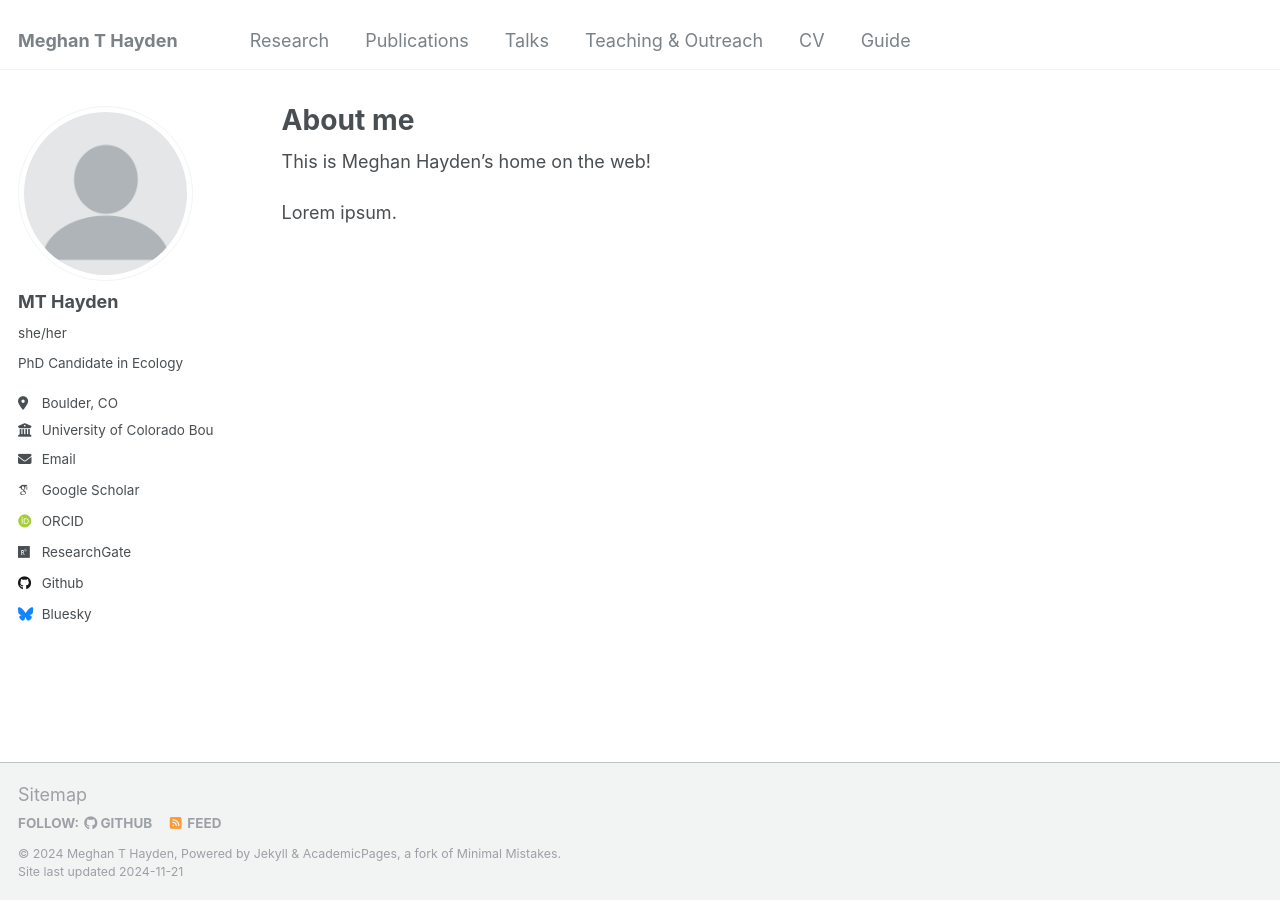
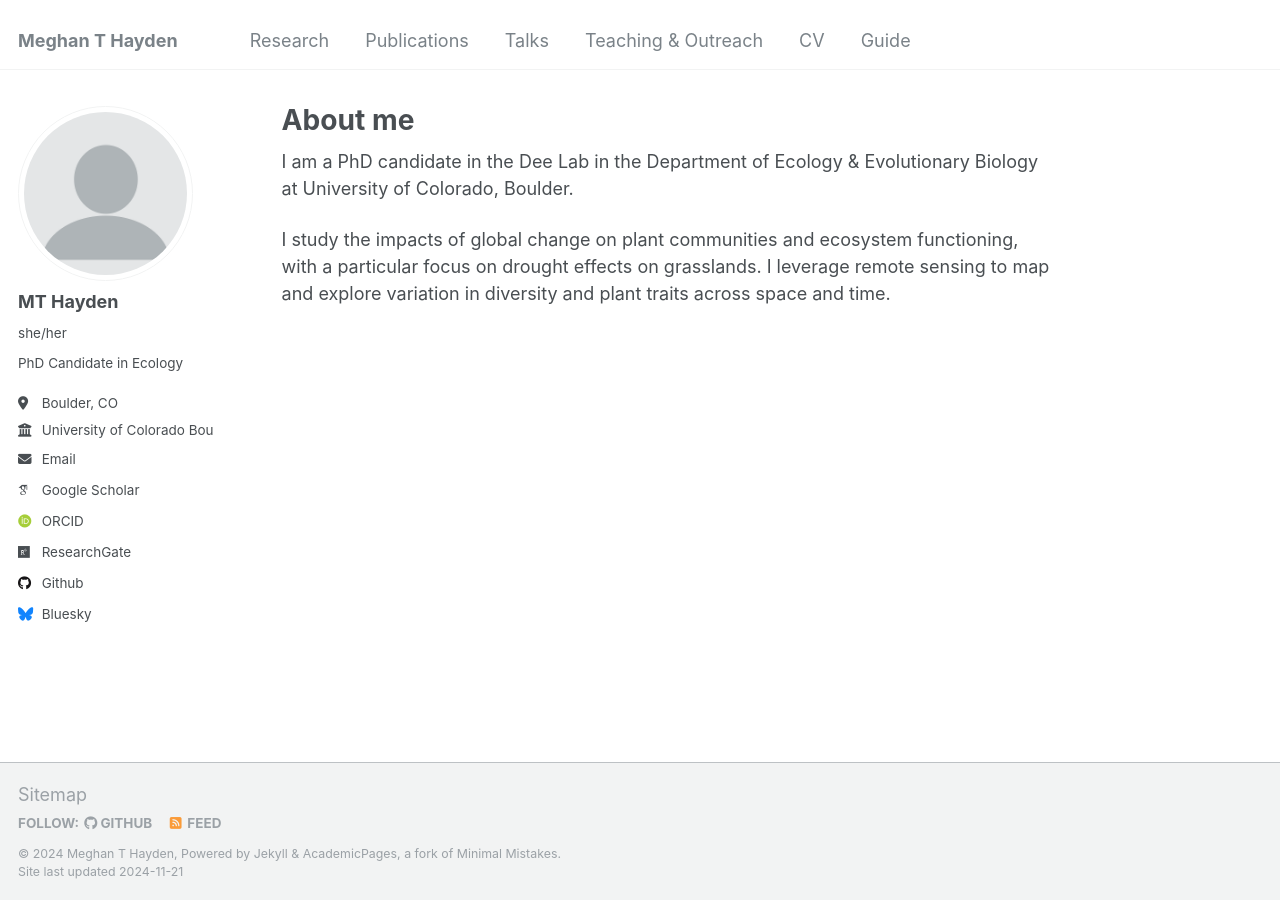
Before and after one commit to MeghanTHayden/MeghanTHayden.github.io, a Jekyll site: the page built from _pages/about.md, in a window 1280 px wide. Built offline with Jekyll 4.4.1, drawn with Linux system fonts in a browser that asks for light colours; some web fonts are replaced.

Commit message:
Update about.md

```diff
--- a/_pages/about.md
+++ b/_pages/about.md
@@ -8,6 +8,6 @@ redirect_from:
   - /about.html
 ---
 
-This is Meghan Hayden's home on the web!
+I am a PhD candidate in the Dee Lab in the Department of Ecology & Evolutionary Biology at University of Colorado, Boulder.
 
-Lorem ipsum.
+I study the impacts of global change on plant communities and ecosystem functioning, with a particular focus on drought effects on grasslands. I leverage remote sensing to map and explore variation in diversity and plant traits across space and time.
```
